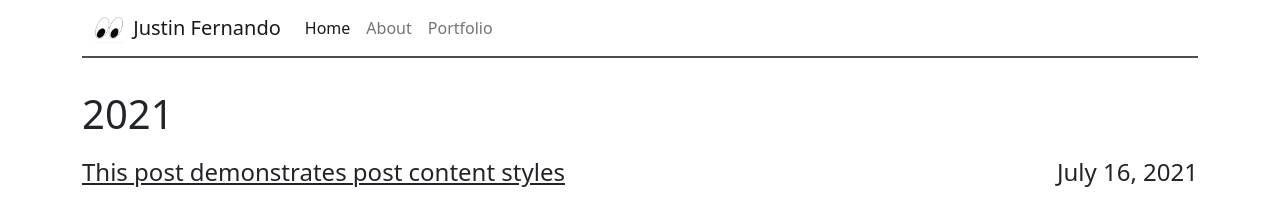
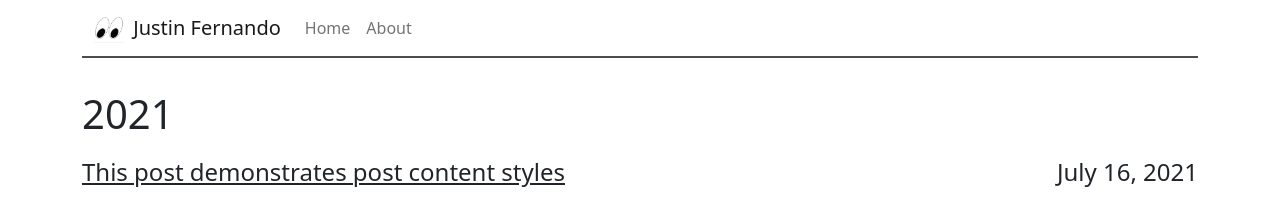
Before and after one commit to jfernando-work/jfernando-work.github.io, a Jekyll site: the page built from index.html, in a window 1280 px wide. Shown: the top 205 px of the page. Built offline with Jekyll 4.4.1, drawn with Linux system fonts in a browser that asks for light colours.

Commit message:
updating nav so portfolio is the main page

```diff
--- a/_data/navigation.yml
+++ b/_data/navigation.yml
@@ -1,6 +1,4 @@
 - name: Home
-  link: /
+  link: /portfolio/
 - name: About
   link: /about/
-- name: Portfolio
-  link: /portfolio/
```
